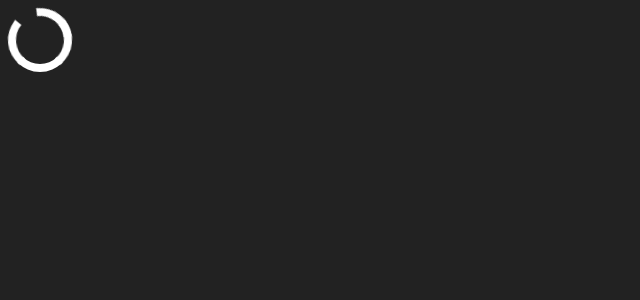
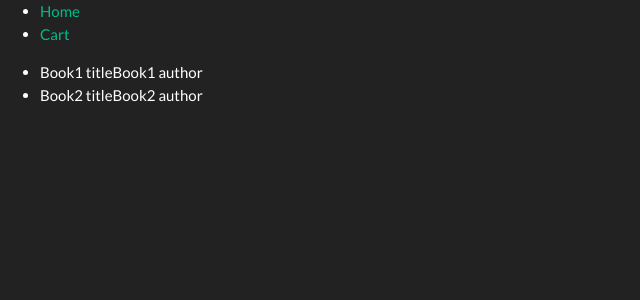
Before and after one commit to oabanin/re-store, a React (Create React App) app: page / in a window 1280 px wide. Shown: the top 300 px of the page, without its empty margins (0-640 px from the left). Built offline with nearby package versions, Linux system fonts and the light colour scheme.

Commit message:
add router and pages

```diff
--- a/src/components/app/app.js
+++ b/src/components/app/app.js
@@ -1,25 +1,43 @@
 import React, { useState } from 'react';
+import {Link, Switch, Route} from 'react-router-dom';
 import Spinner from '../spinner';
-import { withBookstoreService } from '../hoc';
+import {HomePage, CartPage} from '../pages';
 
 
 
-const App = ({bookstoreService}) => {
-
-    console.log(bookstoreService.getBooks());
-    const [data, setData] = useState({
-        loading: false,
-        data: null
-    });
+const App = ({ bookstoreService }) => {
 
 
-    if (!data.loading) {
-        return (
-            <Spinner />);
-    }
+    // const [data, setData] = useState({
+    //     loading: false,
+    //     data: null
+    // });
 
 
-    return (<p>Hello world</p>);
+    // if (!data.loading) {
+    //     return (
+    //         <Spinner />);
+    // }
+
+
+    return (
+        <div>
+            <nav>
+                <ul>
+                    <li>
+                        <Link to="/">Home</Link>
+                    </li>
+                    <li>
+                        <Link to="/cart">Cart</Link>
+                    </li>
+                </ul>
+            </nav>
+
+            <Switch>
+                <Route path="/cart" component={CartPage} />
+                <Route path="/" component={HomePage} exact/>
+            </Switch>
+        </div>);
 }
 
-export default withBookstoreService()(App);
+export default App;
--- /dev/null
+++ b/src/components/book-list-item/book-list-item.js
@@ -0,0 +1,14 @@
+import React, { Fragment } from 'react';
+import './book-list-item.css';
+
+const BookListItem = ({ book }) => {
+  const { title, author } = book;
+  return (
+    <Fragment>
+      <span>{title}</span>
+      <span>{author}</span>
+    </Fragment>
+  );
+};
+
+export default BookListItem;
--- /dev/null
+++ b/src/components/book-list-item/index.js
@@ -0,0 +1,3 @@
+import BookListItem from './book-list-item';
+
+export default BookListItem;
--- /dev/null
+++ b/src/components/book-list/book-list.js
@@ -0,0 +1,23 @@
+import React, { Component } from 'react';
+import BookListItem from '../book-list-item';
+import './book-list.css';
+
+class BookList extends Component {
+  render() {
+    const { books } = this.props;
+    console.log(books);
+    return (
+      <ul>
+        {
+          books.map((book) => {
+            return (
+              <li key={book.id}><BookListItem book={book}/></li>
+            )
+          })
+        }
+      </ul>
+    );
+  }
+}
+
+export default BookList;
--- /dev/null
+++ b/src/components/book-list/index.js
@@ -0,0 +1,3 @@
+import BookList from './book-list';
+
+export default BookList;
--- /dev/null
+++ b/src/components/pages/cart-page.js
@@ -0,0 +1,7 @@
+import React from 'react';
+
+const CartPage = () => {
+  return <div>Cart Page</div>
+};
+
+export default CartPage;
--- /dev/null
+++ b/src/components/pages/home-page.js
@@ -0,0 +1,20 @@
+import React from 'react';
+import BookList from '../book-list';
+
+const HomePage = () => {
+    return (
+        <BookList books={[
+            {
+                id: 1,
+                title: 'Book1 title',
+                author: "Book1 author"
+            },
+            {
+                id: 2,
+                title: 'Book2 title',
+                author: "Book2 author"
+            }]} />
+    );
+};
+
+export default HomePage;
--- /dev/null
+++ b/src/components/pages/index.js
@@ -0,0 +1,7 @@
+import HomePage from './home-page';
+import CartPage from './cart-page';
+
+export {
+  HomePage,
+  CartPage
+};
```
Also changed, not shown: src/components/book-list-item/book-list-item.css (added), src/components/book-list/book-list.css (added).
